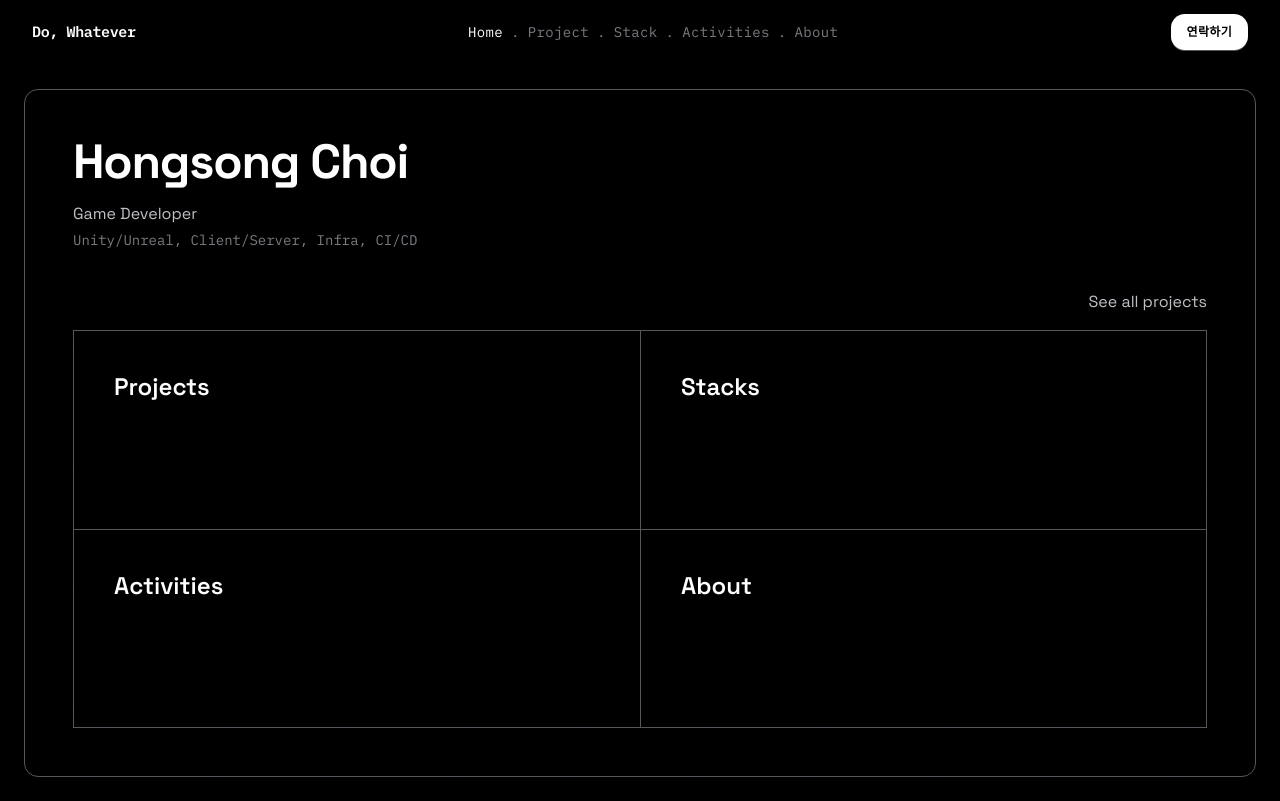
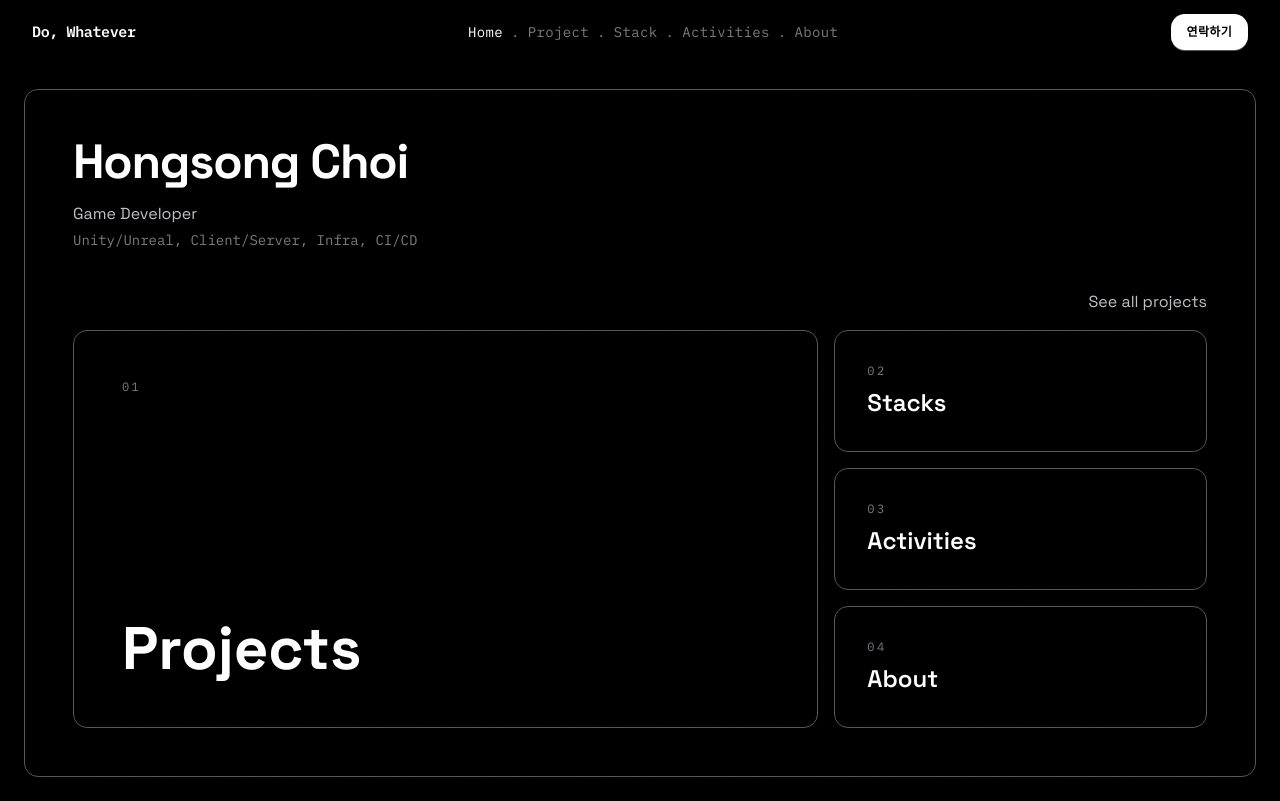
Before and after one commit to bubbletok/CHS, a Next.js app: page /home in a window 1280 px wide. Built offline with nearby package versions, Linux system fonts and the light colour scheme.

Commit message:
홈 화면 수정 - 벤토 그리드

```diff
--- a/components/sections/Home.jsx
+++ b/components/sections/Home.jsx
@@ -1,14 +1,32 @@
 'use client'
 
+import { useRef, useState } from 'react'
 import Link from 'next/link'
 import { motion } from 'framer-motion'
 import { SECTIONS } from '@/lib/nav'
 
 const quickNav = SECTIONS.filter((s) => s.path !== '/home')
 
-/** "기본 홈 화면" — 피그마 그대로: 가운데 정렬 타이틀 + 우측 "See all projects" + 안쪽 경계선만 공유하는 2x2 그리드.
- * 화면(뷰포트)을 최대한 꽉 채우는 하나의 큰 테두리 박스로 구성한다. */
+/** "기본 홈 화면" — 좌측 정렬 타이틀 + 우측 "See all projects" + 벤토 그리드(Projects는 크게, 나머지 3개는 작게).
+ * 화면(뷰포트)을 최대한 꽉 채우는 하나의 큰 테두리 박스로 구성한다. hover한 칸은 grid-template을 조정해 최대로 확장된다. */
 export default function Home() {
+  const [hovered, setHovered] = useState(null)
+  const leaveTimer = useRef(null)
+
+  // 다른 칸으로 곧장 넘어갈 때 잠깐 기본 상태로 되돌아갔다가 다시 커지는 끊김을 막기 위해,
+  // 벗어나자마자 null로 되돌리지 않고 짧게 지연시켜 다음 칸의 enter가 먼저 오면 취소한다.
+  const handleEnter = (i) => {
+    clearTimeout(leaveTimer.current)
+    setHovered(i)
+  }
+  const handleLeave = () => {
+    leaveTimer.current = setTimeout(() => setHovered(null), 80)
+  }
+
+  const gridColumns = hovered === 0 ? '3fr 1fr' : hovered !== null ? '1fr 2fr' : '2fr 1fr'
+  const gridRows = ['1fr', '1fr', '1fr']
+  if (hovered !== null && hovered > 0) gridRows[hovered - 1] = '2fr'
+
   return (
     <section id="home" className="flex h-[calc(100vh-4rem)] w-full flex-col overflow-hidden p-4 sm:p-6">
       <motion.div
@@ -30,15 +48,29 @@ export default function Home() {
           See all projects
         </Link>
 
-        <div className="mt-4 grid flex-1 grid-cols-2 border border-line">
-          {quickNav.map((s, i) => (
+        <div
+          className="mt-4 grid flex-1 gap-3 transition-[grid-template-columns,grid-template-rows] duration-500 ease-[cubic-bezier(0.22,1,0.36,1)] sm:gap-4"
+          style={{ gridTemplateColumns: gridColumns, gridTemplateRows: gridRows.join(' ') }}
+        >
+          <Link
+            href={quickNav[0].path}
+            onMouseEnter={() => handleEnter(0)}
+            onMouseLeave={handleLeave}
+            className="card row-span-3 flex flex-col justify-between overflow-hidden p-8 transition-colors hover:bg-subtle sm:p-12"
+          >
+            <span className="index-num">01</span>
+            <span className="text-3xl font-bold text-ink sm:text-6xl">{quickNav[0].gridLabel}</span>
+          </Link>
+
+          {quickNav.slice(1).map((s, i) => (
             <Link
               key={s.path}
               href={s.path}
-              className={`flex flex-col p-6 transition-colors hover:bg-subtle sm:p-10 ${
-                i % 2 === 1 ? 'border-l border-line' : ''
-              } ${i >= 2 ? 'border-t border-line' : ''}`}
+              onMouseEnter={() => handleEnter(i + 1)}
+              onMouseLeave={handleLeave}
+              className="card flex flex-col justify-between overflow-hidden p-5 transition-colors hover:bg-subtle sm:p-8"
             >
+              <span className="index-num">{String(i + 2).padStart(2, '0')}</span>
               <span className="text-lg font-semibold text-ink sm:text-2xl">{s.gridLabel}</span>
             </Link>
           ))}
```
